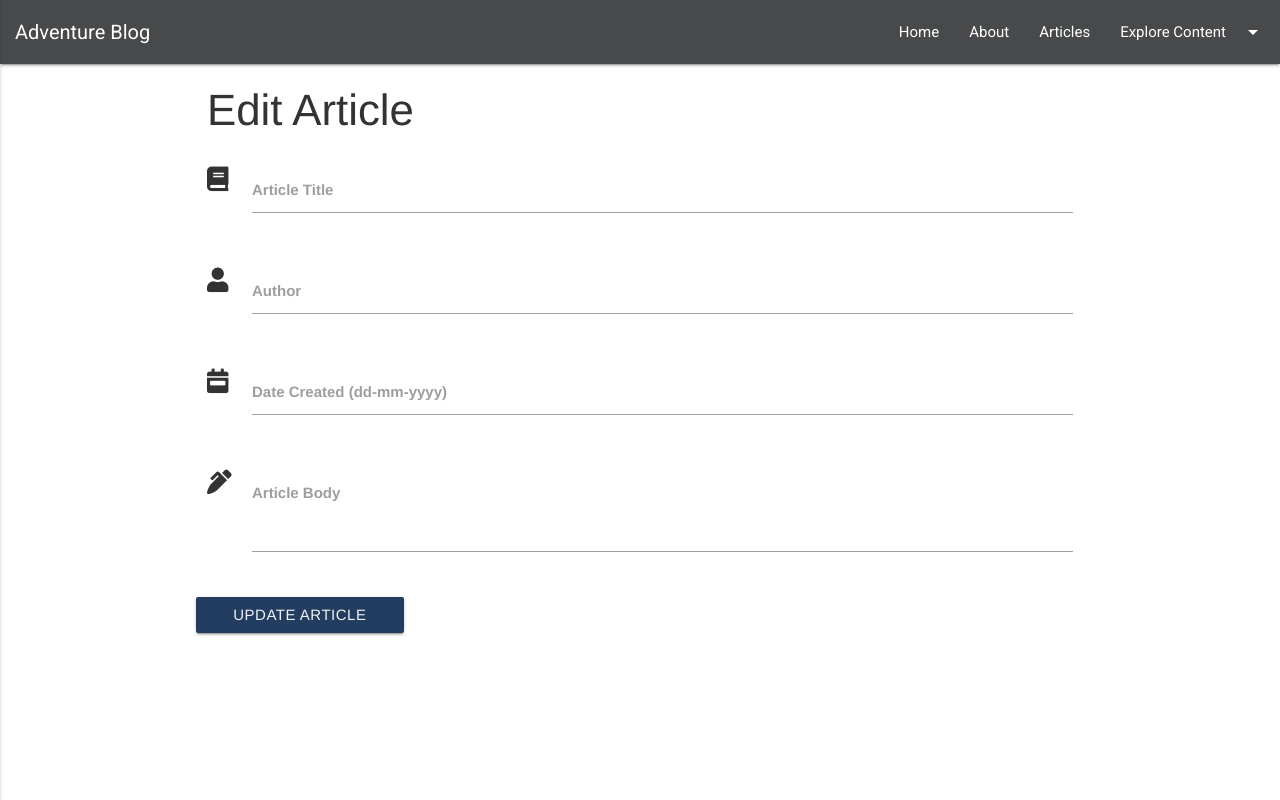
After one commit to NathenJohns/adventure_blog, a Flask app: template templates/edit_article.html in a window 1280 px wide. The commit adds this page. Run offline with Flask 2, Linux system fonts and the light colour scheme; the template is opened without the code that fills it, so the values that code supplies are empty; some libraries are stand-ins or nearby versions.

Commit message:
edit article functionality

```diff
--- a/run.py
+++ b/run.py
@@ -76,6 +76,23 @@ def update_country(country_id):
         })
     return redirect(url_for('get_countries'))
 
+@app.route('/edit_article/<article_id>')
+def edit_article(article_id):
+    the_article = mongo.db.articles.find_one({"_id": ObjectId(article_id)})
+    return render_template('edit_article.html', article=the_article)
+
+@app.route('/update_article/<article_id>', methods=['POST'])
+def update_article(article_id):
+    mongo.db.articles.update(
+        {'_id': ObjectId(article_id)},
+        {
+            "title": request.form.get('title'),
+            "author": request.form.get('author'),
+            "create_date": request.form.get('create_date'),
+            "body": request.form.get('body'),
+        })
+    return redirect(url_for('get_articles'))
+
 # DELETING ARTICLES AND COUNTRIES
 @app.route('/delete_article/<article_id>')
 def delete_article(article_id):
--- /dev/null
+++ b/templates/edit_article.html
@@ -0,0 +1,44 @@
+{% extends 'base.html' %}
+
+{% block content %}
+<div class="container">
+    <h3>Edit Article</h3>
+    <div class="row">
+        <form action="{{ url_for('update_article', article_id=article._id) }}" method="POST" class="col s12">
+            <div class="row">
+                <div class="input-field col s12">
+                    <i class="material-icons prefix fas fa-book"></i>
+                    <input id="title" name="title" type="text" class="validate" value="{{article.title}}" required>
+                    <label>Article Title</label>
+                </div>
+            </div>
+            <div class="row">
+                <div class="input-field col s12">
+                    <i class="material-icons prefix fas fa-user"></i>
+                    <input id="author" name="author" type="text" class="validate" value="{{article.author}}" required>
+                    <label>Author</label>
+                </div>
+            </div>
+            <div class="row">
+                <div class="input-field col s12">
+                    <i class="material-icons prefix fas fa-calendar-week"></i>
+                    <input type="text" id="create_date" name="create_date" pattern="\d{1,2}/\d{1,2}/\d{1,2,3,4}" class="validate" value="{{article.create_date}}" required>
+                    <label>Date Created (dd-mm-yyyy)</label>
+                </div>
+            </div>
+            <div class="row">
+                <div class="input-field col s12">
+                    <i class="material-icons prefix fas fa-pen-alt"></i>
+                    <textarea type="textarea" name="body" id="body" class="materialize-textarea" value="{{article.body | safe}}" required>{{article.body | safe}}</textarea>
+                    <label>Article Body</label>
+                </div>
+            </div>
+            <div class="row">
+                <button class="waves-effect waves-light btn btn-countries" type="submit">Update Article
+                    <i class="material-icons right"></i>
+                </button>
+            </div>
+        </form>
+    </div>
+</div>
+{% endblock %}
--- a/templates/single_article.html
+++ b/templates/single_article.html
@@ -8,7 +8,7 @@
             <h5 class="mb-1">Written by {{ article.author }} on {{article.create_date}}</h5>
             <p>{{ article.body | safe }}</p>
             <a href="{{url_for('delete_article', article_id=article._id)}}"class="waves-effect waves-light btn btn-delete btn_small">Delete</a>
-            <a href="" class="waves-effect waves-light btn btn-edit btn_small">Edit</a>
+            <a href="{{url_for('edit_article', article_id=article._id)}}" class="waves-effect waves-light btn btn-edit btn_small">Edit</a>
         </div>
     </div>
 </div>
```
